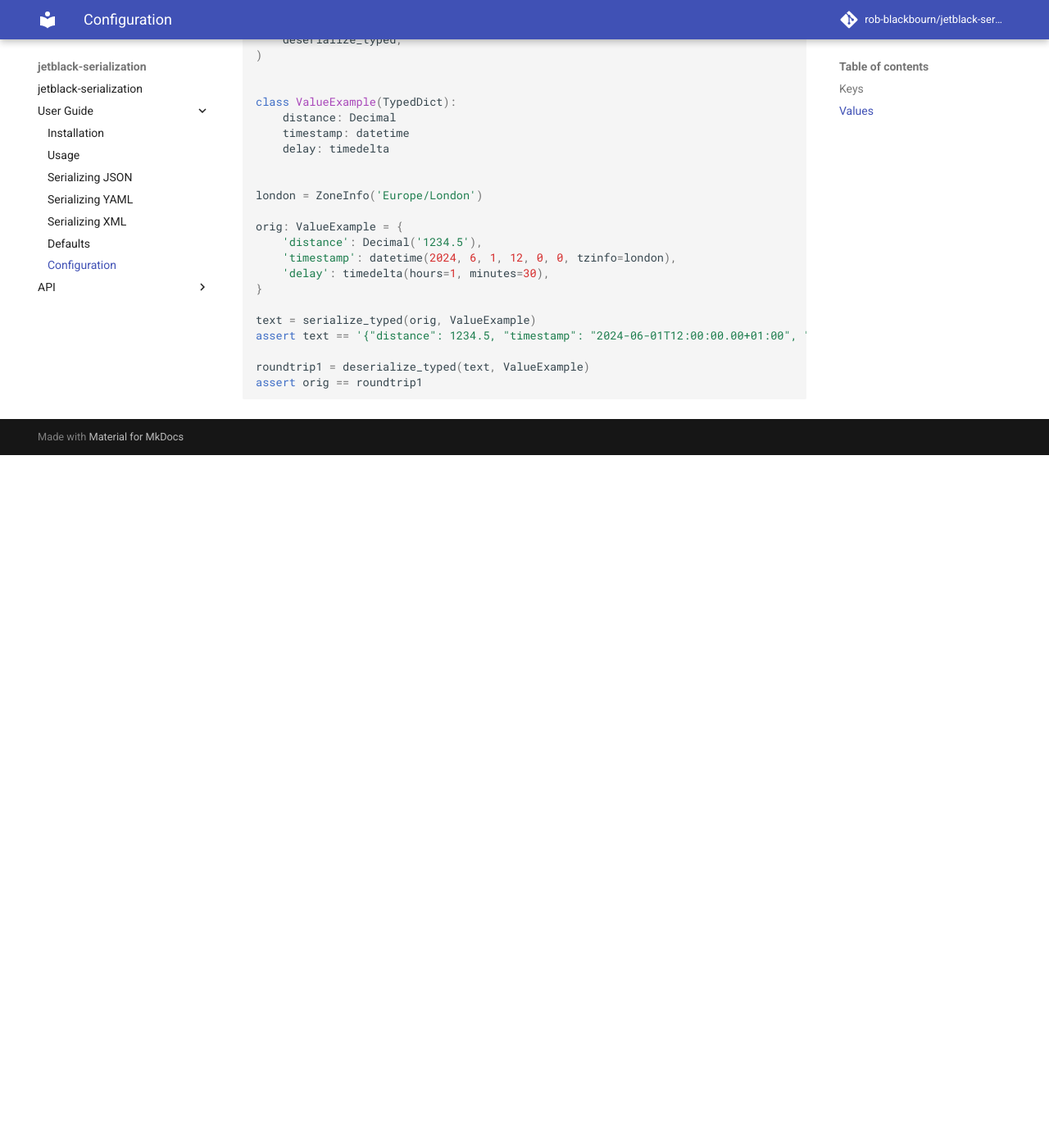
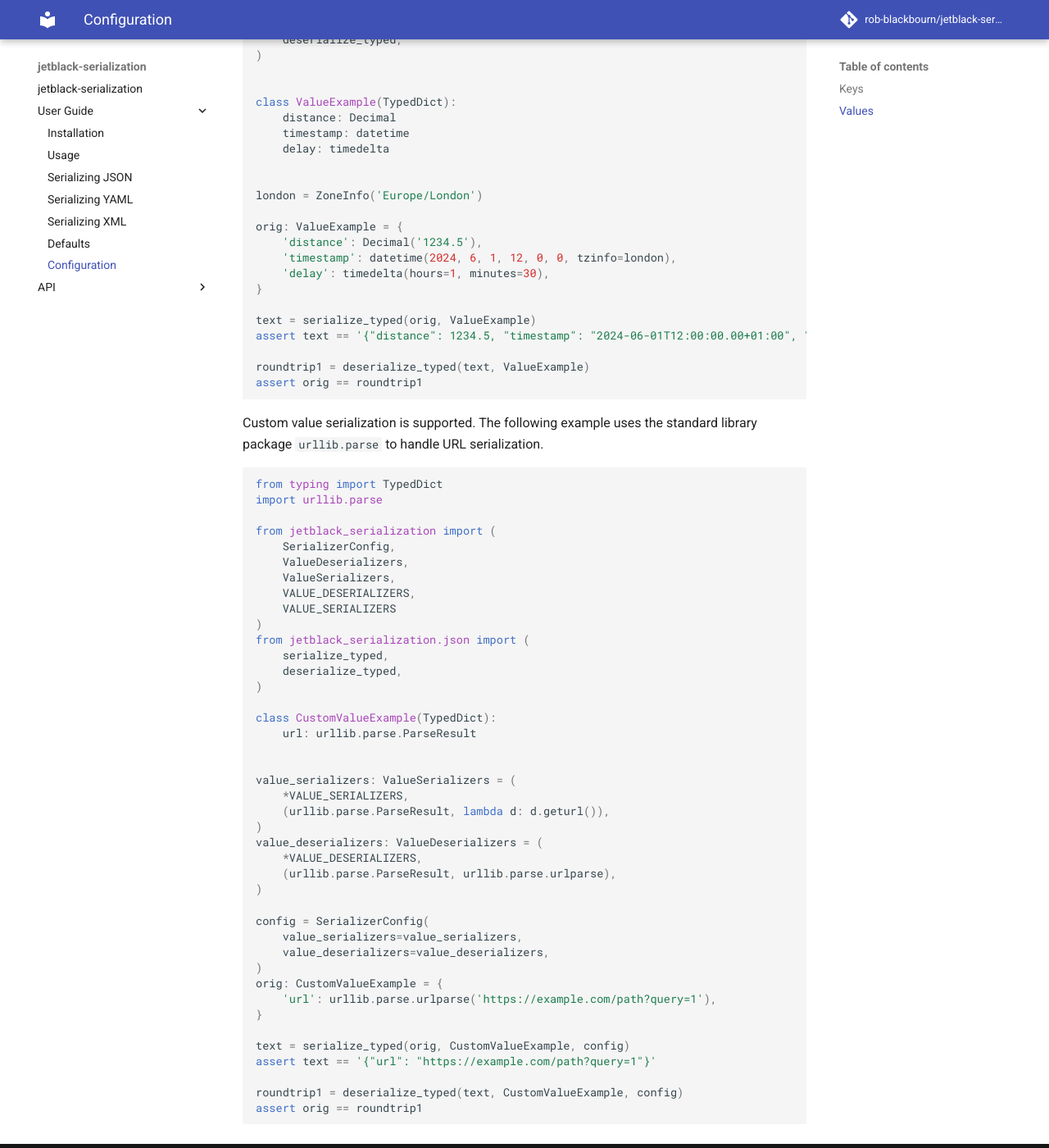
Before and after one commit to rob-blackbourn/jetblack-serialization, an MkDocs documentation site: the page built from documentation/user-guide/configuration.md, in a window 1280 px wide and 1400 px high, scrolled down 1445 px. Shown: the whole window at 82% size. Built offline with MkDocs 1.6.1 and Material for MkDocs 9.7.7, drawn with Linux system fonts in a browser that asks for light colours; comment, search, counter and statistics services are not loaded; the version menu is left out; before the commit the page ends 2000 px from its top, so only the background shows below that.

Commit message:
Added more built in type serialization

````diff
--- a/documentation/user-guide/configuration.md
+++ b/documentation/user-guide/configuration.md
@@ -90,3 +90,50 @@ assert text == '{"distance": 1234.5, "timestamp": "2024-06-01T12:00:00.00+01:00"
 roundtrip1 = deserialize_typed(text, ValueExample)
 assert orig == roundtrip1
 ```
+
+Custom value serialization is supported. The following example uses the
+standard library package `urllib.parse` to handle URL serialization.
+
+```python
+from typing import TypedDict
+import urllib.parse
+
+from jetblack_serialization import (
+    SerializerConfig,
+    ValueDeserializers,
+    ValueSerializers,
+    VALUE_DESERIALIZERS,
+    VALUE_SERIALIZERS
+)
+from jetblack_serialization.json import (
+    serialize_typed,
+    deserialize_typed,
+)
+
+class CustomValueExample(TypedDict):
+    url: urllib.parse.ParseResult
+
+
+value_serializers: ValueSerializers = (
+    *VALUE_SERIALIZERS,
+    (urllib.parse.ParseResult, lambda d: d.geturl()),
+)
+value_deserializers: ValueDeserializers = (
+    *VALUE_DESERIALIZERS,
+    (urllib.parse.ParseResult, urllib.parse.urlparse),
+)
+
+config = SerializerConfig(
+    value_serializers=value_serializers,
+    value_deserializers=value_deserializers,
+)
+orig: CustomValueExample = {
+    'url': urllib.parse.urlparse('https://example.com/path?query=1'),
+}
+
+text = serialize_typed(orig, CustomValueExample, config)
+assert text == '{"url": "https://example.com/path?query=1"}'
+
+roundtrip1 = deserialize_typed(text, CustomValueExample, config)
+assert orig == roundtrip1
+```
--- a/src/jetblack_serialization/__init__.py
+++ b/src/jetblack_serialization/__init__.py
@@ -5,7 +5,9 @@ from .config import (
     VALUE_DESERIALIZERS,
     VALUE_SERIALIZERS,
     ValueDeserializer,
-    ValueSerializer
+    ValueSerializer,
+    ValueDeserializers,
+    ValueSerializers,
 )
 from .custom_annotations import DefaultValue, DefaultFactory
 from .types import Annotation
@@ -16,6 +18,8 @@ __all__ = [
     'VALUE_SERIALIZERS',
     'ValueDeserializer',
     'ValueSerializer',
+    'ValueDeserializers',
+    'ValueSerializers',
     'DefaultValue',
     'DefaultFactory',
     'Annotation',
````
Also changed, not shown: 2 other files.
